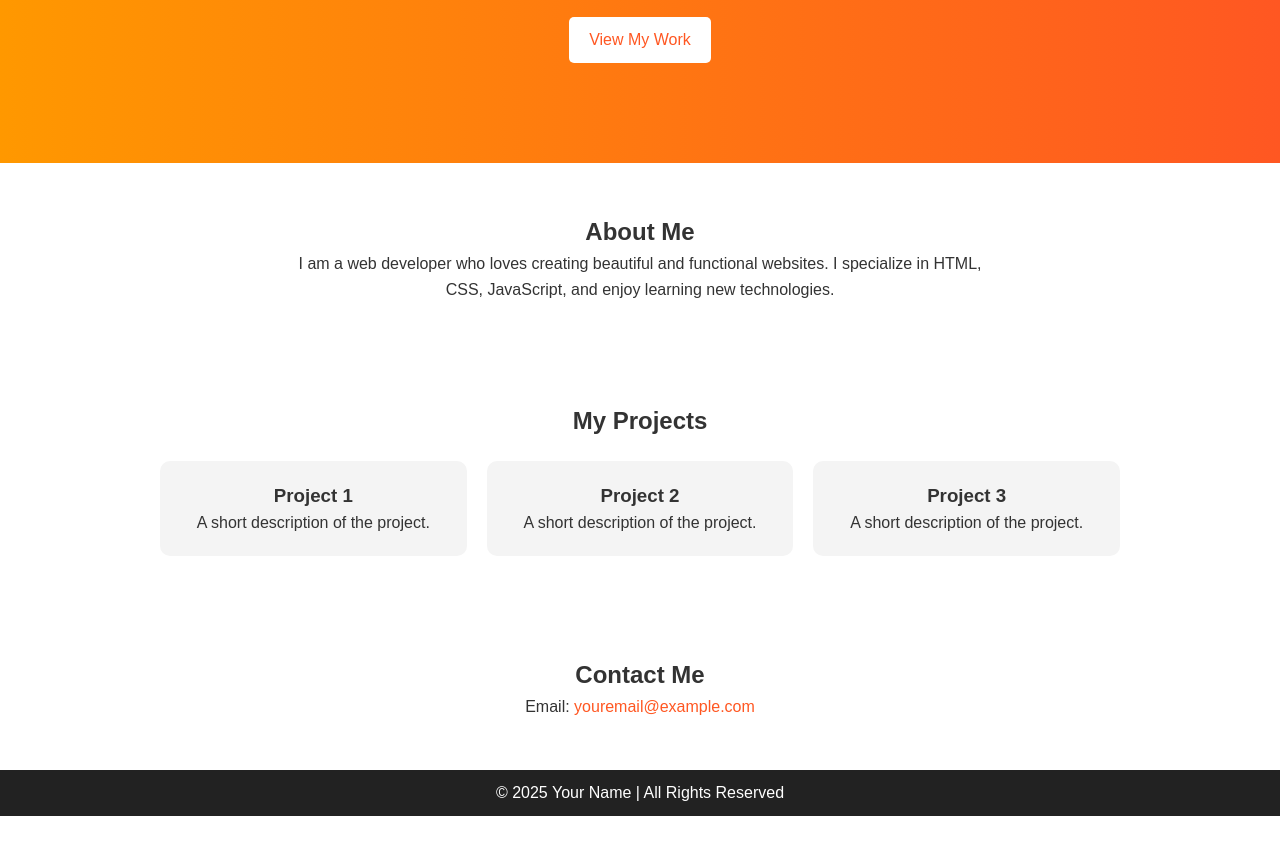
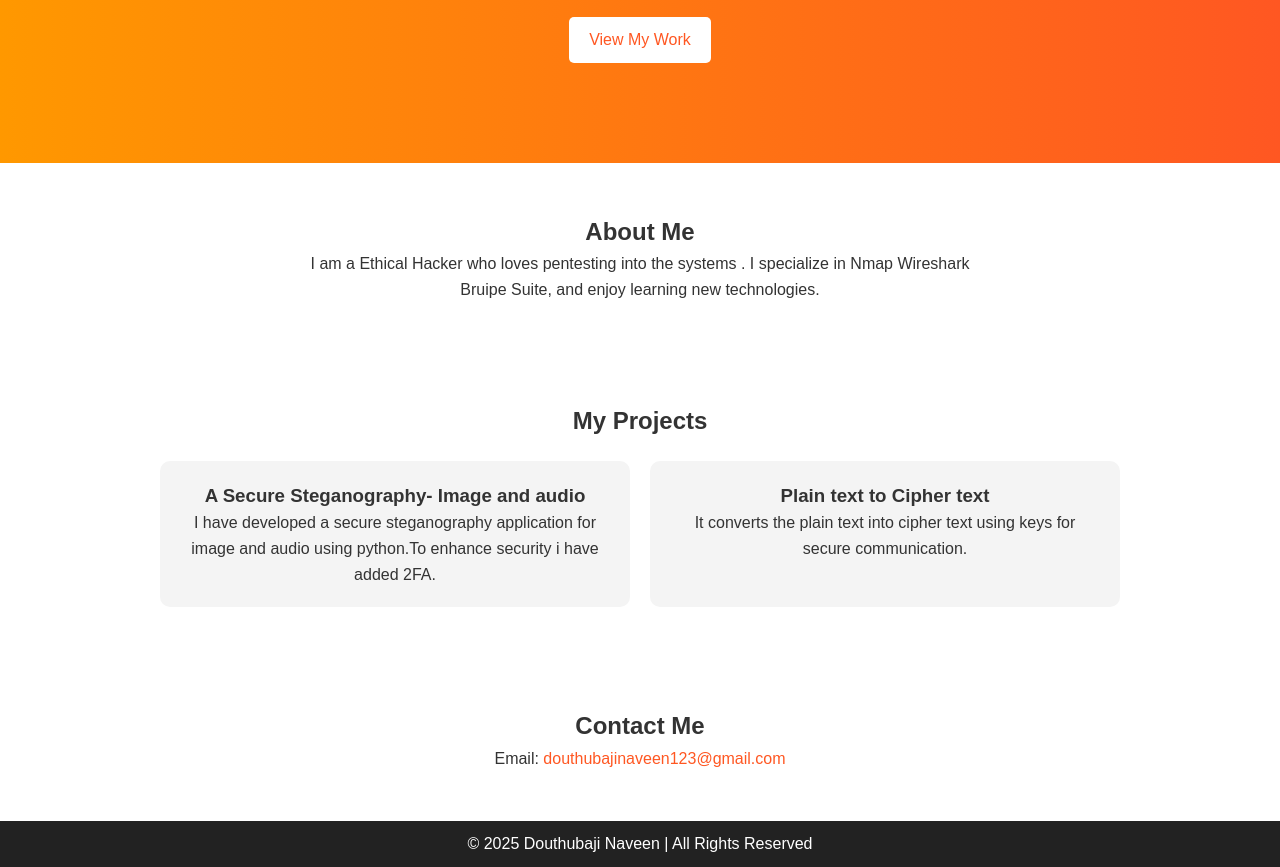
Before and after one commit to DouthubajiNaveen/myportfolio, a plain HTML site: page index.html in a window 1280 px wide. Shown: the part 263-1130 px from the top of the page. Before the commit the page ends 1079 px from the top, so only its background shows below. Drawn offline with Linux system fonts and the light colour scheme.

Commit message:
Initial commit: Added portfolio page

```diff
--- a/index.html
+++ b/index.html
@@ -158,8 +158,8 @@
     <!-- Hero Section -->
     <section id="home" class="hero">
         <div class="hero-text">
-            <h2>Hello, I'm <span>Your Name</span></h2>
-            <p>A passionate Web Developer</p>
+            <h2>Hello, I'm <span>Douthubaji Naveen</span></h2>
+            <p>A passionate Ethical Hacker</p>
             <a href="#projects" class="btn">View My Work</a>
         </div>
     </section>
@@ -168,8 +168,8 @@
     <section id="about" class="about">
         <h2>About Me</h2>
         <p>
-            I am a web developer who loves creating beautiful and functional websites.
-            I specialize in HTML, CSS, JavaScript, and enjoy learning new technologies.
+            I am a Ethical Hacker who loves pentesting into the systems .
+            I specialize in Nmap Wireshark Bruipe Suite, and enjoy learning new technologies.
         </p>
     </section>
 
@@ -178,29 +178,26 @@
         <h2>My Projects</h2>
         <div class="project-grid">
             <div class="project-card">
-                <h3>Project 1</h3>
-                <p>A short description of the project.</p>
+                <h3> A Secure Steganography- Image and audio</h3>
+                <p>I have developed a secure steganography application for image and audio using python.To enhance security i have added 2FA.</p>
             </div>
             <div class="project-card">
-                <h3>Project 2</h3>
-                <p>A short description of the project.</p>
+                <h3>Plain text to Cipher text</h3>
+                <p>It converts the plain text into cipher text using keys for secure communication.</p>
             </div>
-            <div class="project-card">
-                <h3>Project 3</h3>
-                <p>A short description of the project.</p>
-            </div>
+
         </div>
     </section>
 
     <!-- Contact Section -->
     <section id="contact" class="contact">
         <h2>Contact Me</h2>
-        <p>Email: <a href="mailto:youremail@example.com">youremail@example.com</a></p>
+        <p>Email: <a href="mailto:douthubajinaveen123@gmail.com">douthubajinaveen123@gmail.com</a></p>
     </section>
 
     <!-- Footer -->
     <footer>
-        <p>&copy; 2025 Your Name | All Rights Reserved</p>
+        <p>&copy; 2025 Douthubaji Naveen | All Rights Reserved</p>
     </footer>
 
 </body>
```
